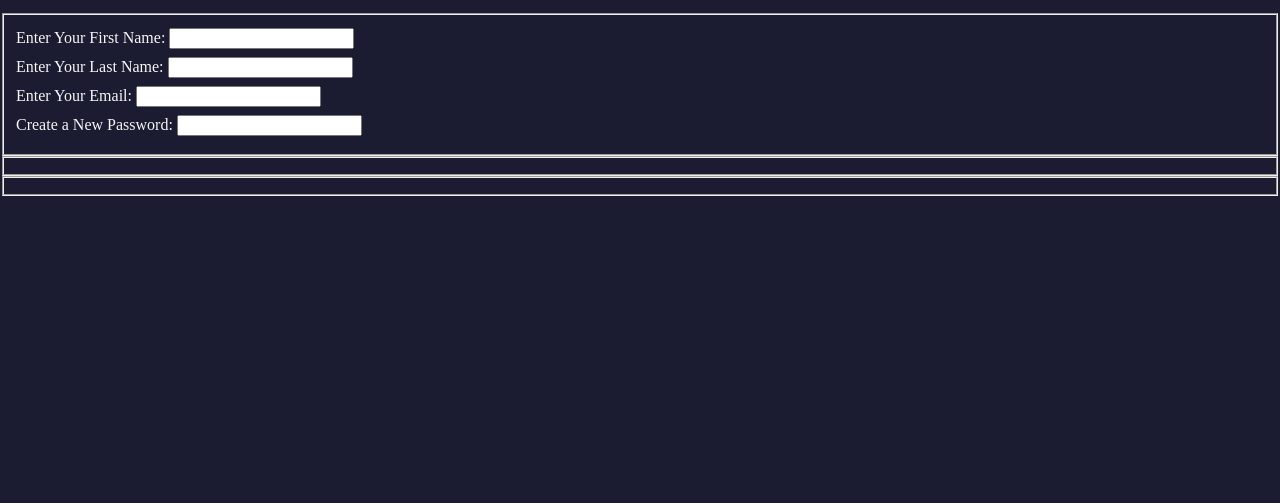
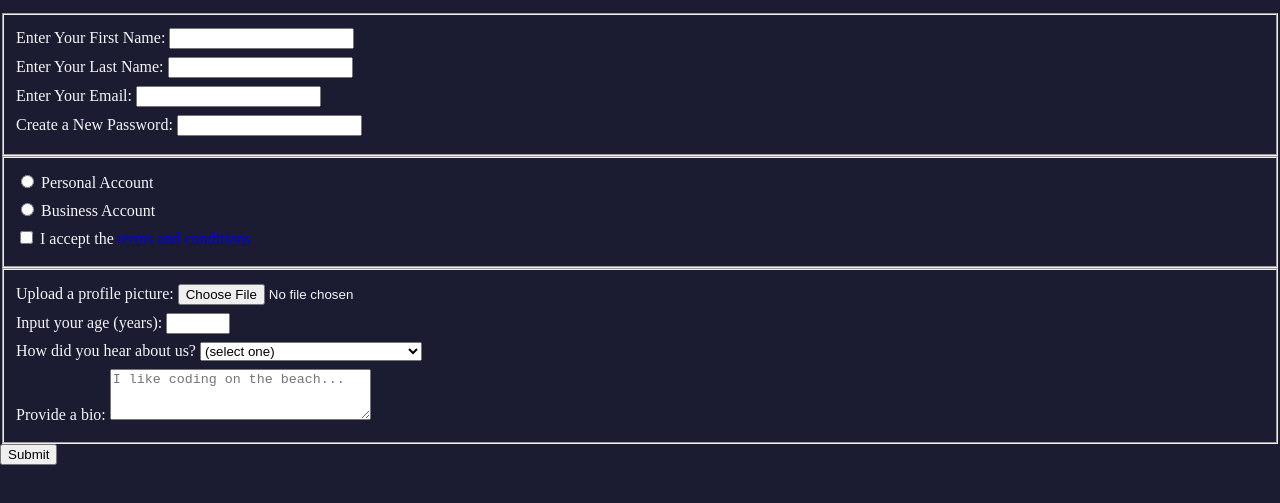
Before and after one commit to luongaimy/Responsive-Web-Design, a plain HTML site: page registrationform/index.html in a window 1280 px wide. Shown: the part 101-604 px from the top of the page. Drawn offline with Linux system fonts and the light colour scheme.

Commit message:
add more fieldsets

```diff
--- a/registrationform/index.html
+++ b/registrationform/index.html
@@ -11,25 +11,80 @@
     <form method="post" action="https://register-demo.freecodecamp.org">
       <fieldset>
         <label for="first-name"
-          >Enter Your First Name: <input id="first-name" type="text" required
+          >Enter Your First Name:
+          <input id="first-name" name="first-name" type="text" required
         /></label>
         <label for="last-name"
-          >Enter Your Last Name: <input id="last-name" type="text" required
+          >Enter Your Last Name:
+          <input id="last-name" name="last-name" type="text" required
         /></label>
         <label for="email"
-          >Enter Your Email: <input id="email" type="email" required
+          >Enter Your Email:
+          <input id="email" name="email" type="email" required
         /></label>
         <label for="new-password"
           >Create a New Password:
           <input
             id="new-password"
+            name="new-password"
             type="password"
             pattern="[a-z0-5]{8,}"
             required
         /></label>
       </fieldset>
-      <fieldset></fieldset>
-      <fieldset></fieldset>
+      <fieldset>
+        <label for="personal-account"
+          ><input id="personal-account" type="radio" name="account-type" />
+          Personal Account</label
+        >
+        <label for="business-account"
+          ><input id="business-account" type="radio" name="account-type" />
+          Business Account</label
+        >
+        <label for="terms-and-conditions">
+          <input
+            id="terms-and-conditions"
+            type="checkbox"
+            required
+            name="terms-and-conditions"
+          />
+          I accept the
+          <a href="https://www.freecodecamp.org/news/terms-of-service/"
+            >terms and conditions</a
+          >
+        </label>
+      </fieldset>
+      <fieldset>
+        <label for="profile-picture"
+          >Upload a profile picture:
+          <input id="profile-picture" type="file" name="file"
+        /></label>
+        <label for="age"
+          >Input your age (years):
+          <input id="age" type="number" name="age" min="13" max="120"
+        /></label>
+        <label for="referrer"
+          >How did you hear about us?
+          <select id="referrer" name="referrer">
+            <option value="">(select one)</option>
+            <option value="1">freeCodeCamp News</option>
+            <option value="2">freeCodeCamp YouTube Channel</option>
+            <option value="3">freeCodeCamp Forum</option>
+            <option value="4">Other</option>
+          </select>
+        </label>
+        <label for="bio"
+          >Provide a bio:
+          <textarea
+            id="bio"
+            name="bio"
+            rows="3"
+            cols="30"
+            placeholder="I like coding on the beach..."
+          ></textarea>
+        </label>
+      </fieldset>
+      <input type="submit" value="Submit" />
     </form>
   </body>
 </html>
```
